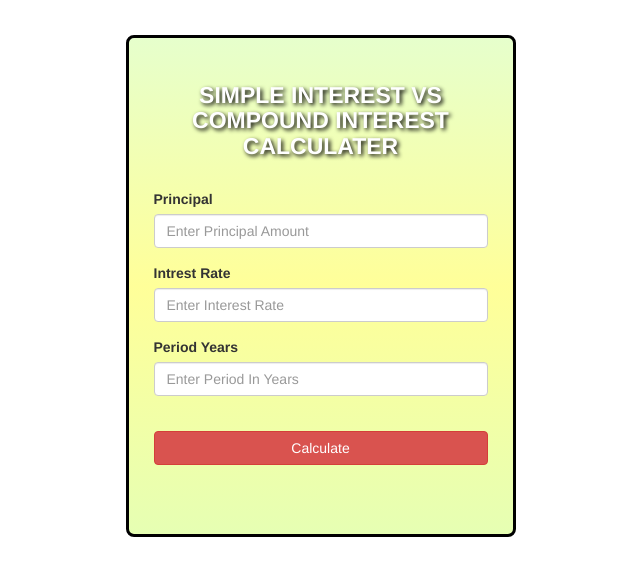
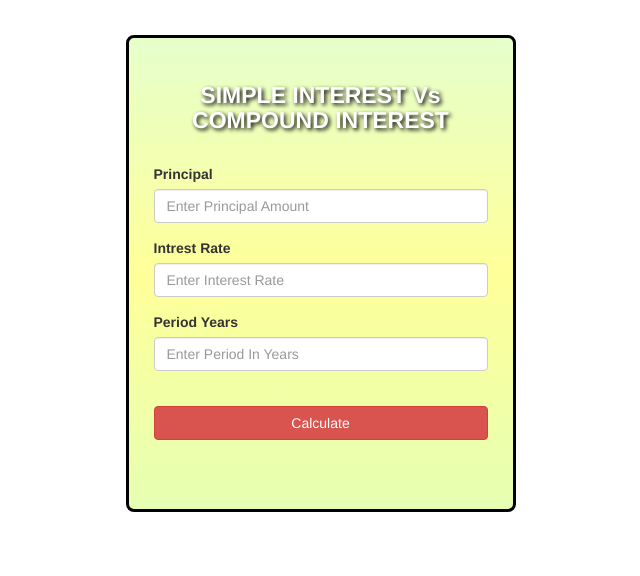
Before and after one commit to khyatipadhiyar/interest-calculator, a plain HTML site: page index.html in a window 1280 px wide. Shown: the whole page, without its empty margins (232-872 px from the left). Drawn offline with nearby package versions, Linux system fonts and the light colour scheme.

Commit message:
Update index.html

```diff
--- a/index.html
+++ b/index.html
@@ -137,7 +137,7 @@
 	<div class="row">
 		<div class="col-md-3"></div>
 		<div class="col-md-4" id="main">
-			<h3>SIMPLE INTEREST VS COMPOUND INTEREST CALCULATER</h3>
+			<h3>SIMPLE INTEREST Vs COMPOUND INTEREST</h3>
 			<br>
 			<div class="form-group">
 				<label>Principal</label>
```
